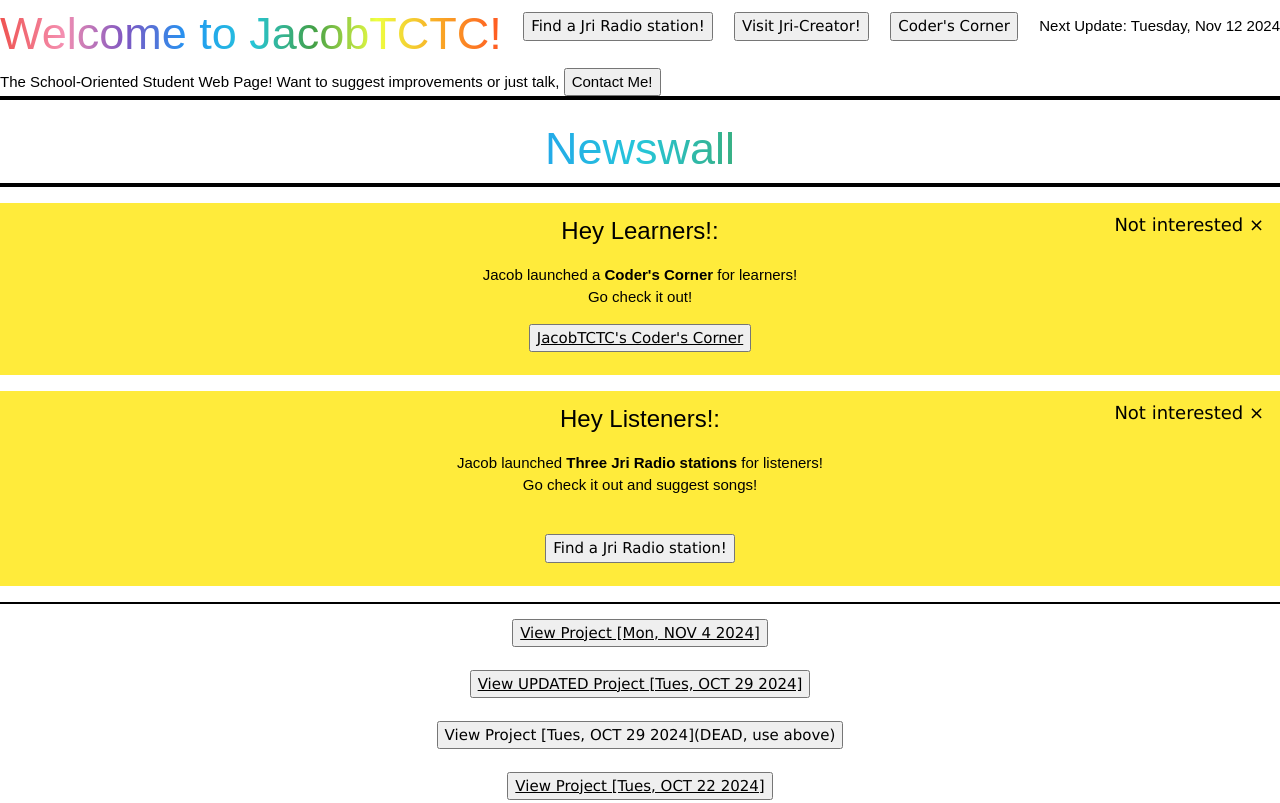
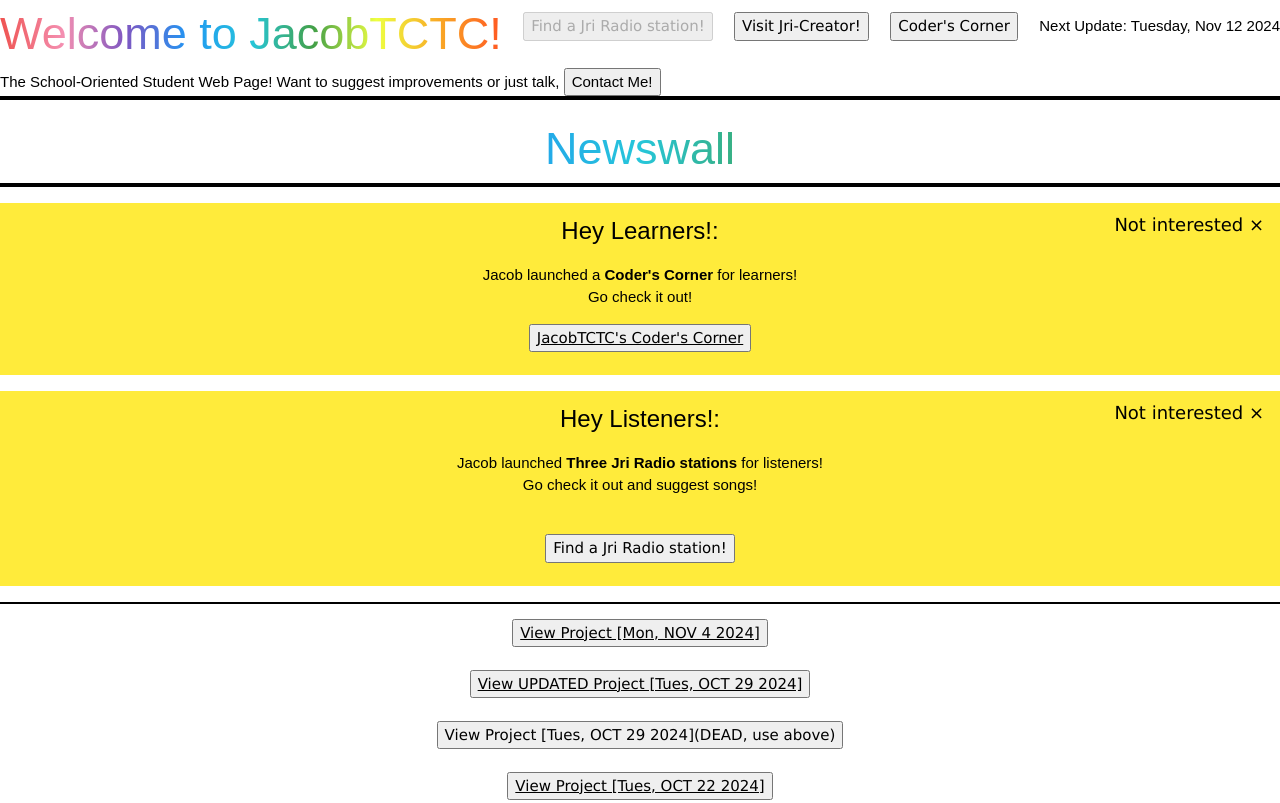
Before and after one commit to JacobTCTC/jacobtctc.github.io, a plain HTML site: page index.html in a window 1280 px wide. Shown: the top 803 px of the page. Drawn offline with Linux system fonts and the light colour scheme.

Commit message:
Update index.html

```diff
--- a/index.html
+++ b/index.html
@@ -40,7 +40,7 @@
 		<!--<a href="https://jri-creator.github.io/web_radio/">
 			<button>Listen to Jri Radio!</button>
 		</a>-->
-<button onclick="window.open('https://jri-creator.github.io/radio_finder/', '', 'width=500,height=400');">Find a Jri Radio station!</button>
+<button disabled onclick="window.open('https://jri-creator.github.io/radio_finder/', '', 'width=500,height=400');">Find a Jri Radio station!</button>
 	<a href="https://jri-creator.github.io/">
 			<button>Visit Jri-Creator!</button>
 		</a>
```
